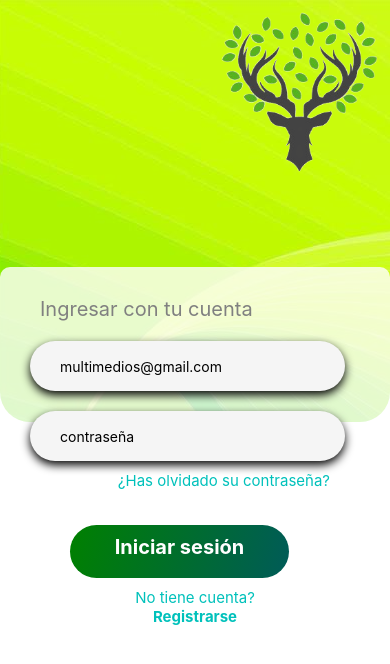
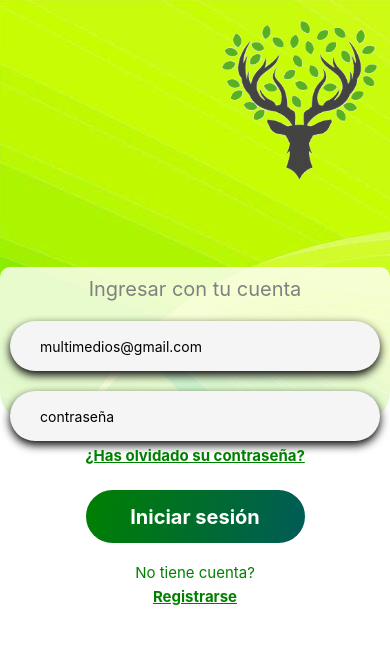
Before and after one commit to pitsix23/EcosystemsApp, a React Native app: screen /Login in a window 390 px wide. Shown: the top 664 px of the page. Built offline with nearby package versions, Linux system fonts and the light colour scheme.

Commit message:
correcciones a la pantalla de login

```diff
--- a/Navigation/LoginScreen.js
+++ b/Navigation/LoginScreen.js
@@ -17,24 +17,24 @@ function LoginScreen({ navigation }) {
         <TextInput placeholder='multimedios@gmail.com' style={styles.txtInput}></TextInput>
         <TextInput placeholder='contraseña' secureTextEntry={true} style={styles.txtInput}></TextInput>
 
-        <TouchableOpacity>
-          <Text style={styles.txtPass} onPress={() => navigation.navigate('ResetPassword')}>¿Has olvidado su contraseña?</Text>
+        <TouchableOpacity onPress={() => navigation.navigate('ResetPassword')}>
+          <Text style={styles.txtPass} >¿Has olvidado su contraseña?</Text>
         </TouchableOpacity>
 
-        <TouchableOpacity>
+        <TouchableOpacity onPress={() => navigation.navigate('HomeScreen')}>
           <LinearGradient
             colors={['green', '#005B58']}
             start={{ x: 0, y: 0 }}
             end={{ x: 1, y: 1 }}
             style={styles.btnLogin}
           >
-            <Text style={styles.txtLogin} onPress={() => navigation.navigate('HomeScreen')}>Iniciar sesión</Text>
+            <Text style={styles.txtLogin} >Iniciar sesión</Text>
           </LinearGradient>
         </TouchableOpacity>
 
         <Text style={styles.txtCuenta}>No tiene cuenta?</Text>
-        <TouchableOpacity>
-          <Text style={styles.txtRegistrarse} onPress={() => navigation.navigate('Register')}>Registrarse</Text>
+        <TouchableOpacity onPress={() => navigation.navigate('Register')}>
+          <Text style={styles.txtRegistrarse}>Registrarse</Text>
         </TouchableOpacity>
       </View>
     </View>
@@ -62,7 +62,7 @@ const styles = StyleSheet.create({
   },
   topRightImage: {
     position: 'absolute',
-    top: 0,
+    top: 8,
     right: 0,
     width: 180,
     height: 180,
@@ -73,21 +73,20 @@ const styles = StyleSheet.create({
     borderRadius: 10,
     padding: 10,
     marginTop: -155,
+    alignItems: 'center',
   },
   txtSubtitulo: {
     fontSize: 20,
     color: 'gray',
-    textAlign: 'left',
-    paddingLeft: 30,
-    marginTop: 20,
+    textAlign:'center',
+    marginBottom: 0,
   },
   txtInput: {
-    width: '85%',
+    width: '100%',
     height: 50,
     borderRadius: 30,
     paddingLeft: 30,
     marginTop: 20,
-    marginLeft: 20,
     borderColor: 'gray',
     color: '#000000',
     backgroundColor: '#F5F5F5',
@@ -98,39 +97,40 @@ const styles = StyleSheet.create({
     elevation: 10,
   },
   txtPass: {
-    textAlign: 'right',
-    paddingTop: 10,
-    marginRight: 50,
-    color: '#00C1BB',
+    textAlign: 'center',
+    color: 'green',
     fontSize: 15,
+    fontWeight: 'bold',
+    marginTop: 5,
+    textDecorationLine: 'underline',
   },
   btnLogin: {
     borderRadius: 30,
     width: 219,
     height: 53,
-    marginTop: 35,
-    marginLeft: 60,
-    paddingTop: 10,
+    marginTop: 25,
+    justifyContent: 'center',
+    alignItems: 'center',
   },
   txtLogin: {
     fontSize: 20,
     fontWeight: 'bold',
     color: '#fff',
-    textAlign: 'center',
   },
   txtCuenta: {
     textAlign: 'center',
     paddingTop: 10,
-    color: '#00C1BB',
+    color: 'green',
     fontSize: 15,
-    alignItems: 'center',
+    marginTop: 10,
   },
   txtRegistrarse: {
     textAlign: 'center',
-    color: '#00C1BB',
+    color: 'green',
     fontSize: 15,
-    alignItems: 'center',
     fontWeight: 'bold',
+    marginTop: 5,
+    textDecorationLine: 'underline',
   },
 });
 
```
